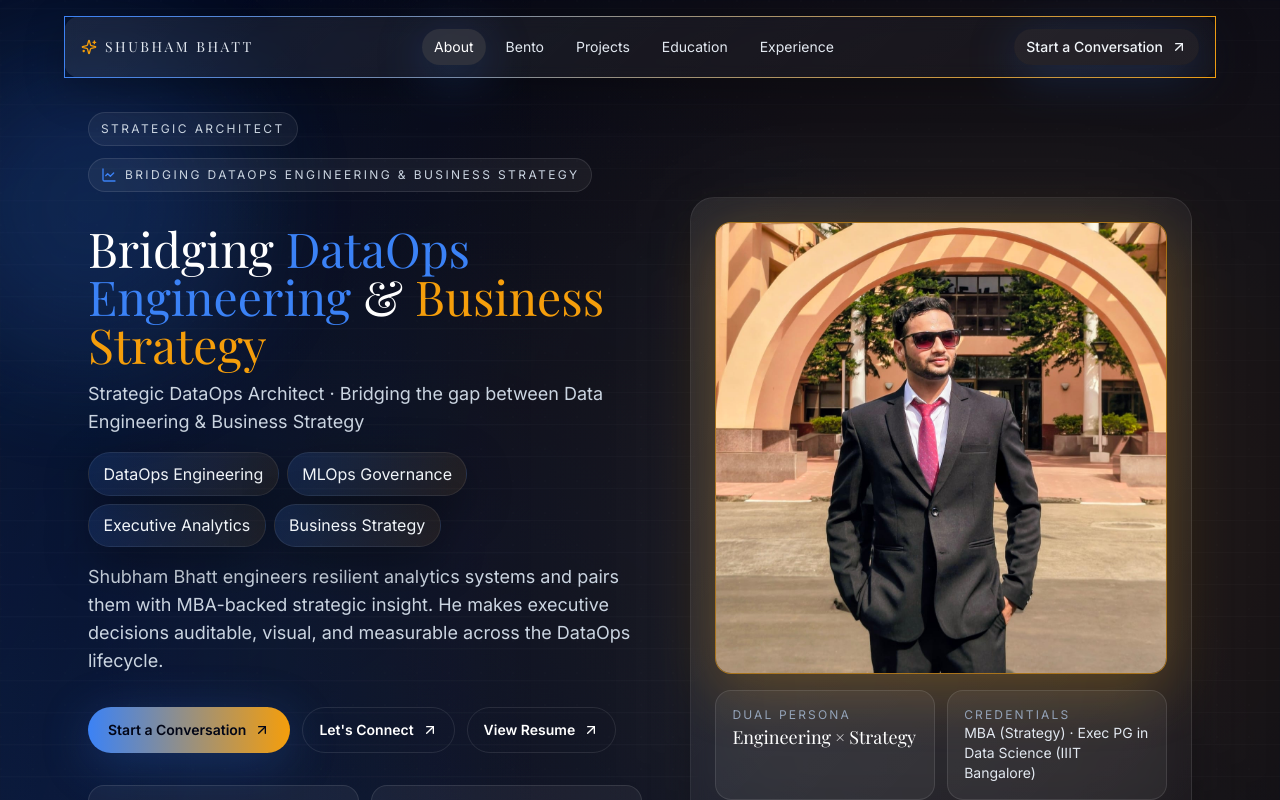
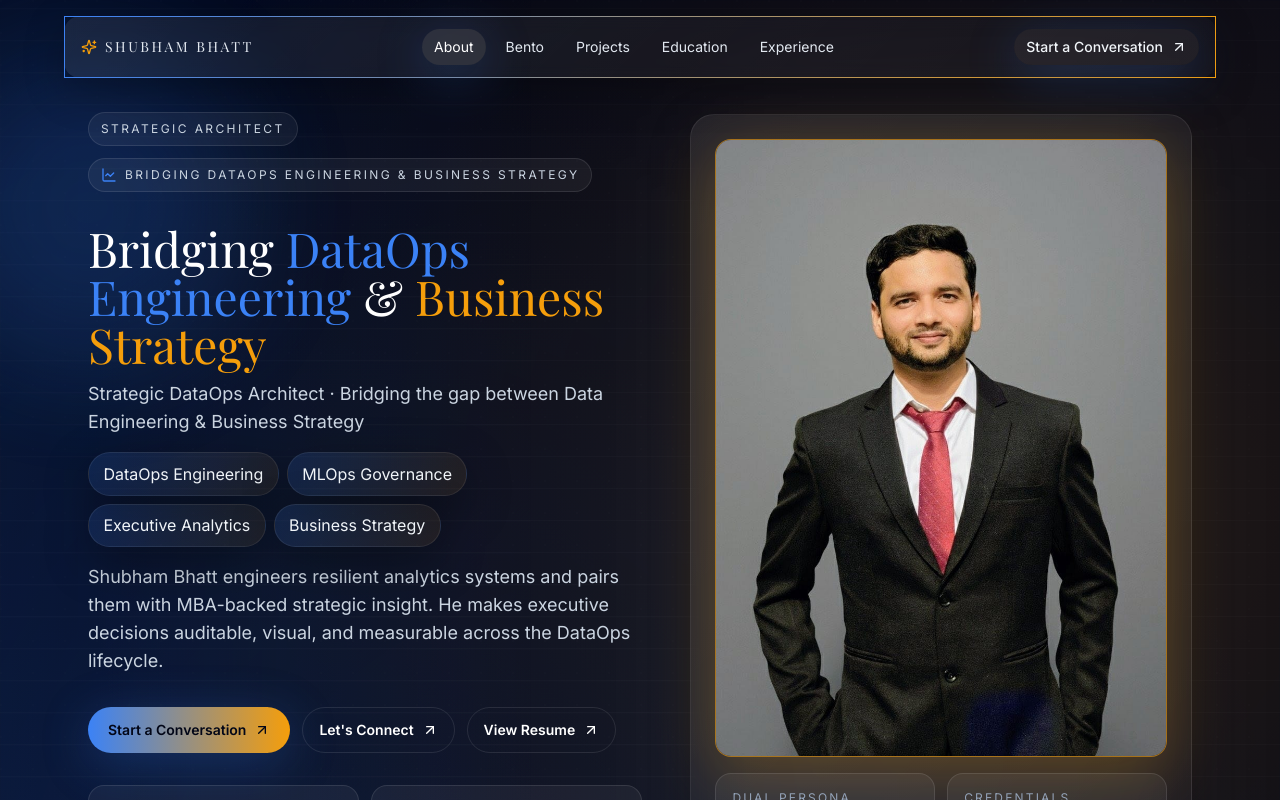
Before and after one commit to bhattshubham06/portfolio, a Next.js app: page / in a window 1280 px wide. Shown: the top 800 px of the page. Built offline with nearby package versions, Linux system fonts and the light colour scheme; a web font is replaced by a local one.

Commit message:
changed hero image source

```diff
--- a/data/portfolio.ts
+++ b/data/portfolio.ts
@@ -85,7 +85,7 @@ export const portfolioData: PortfolioData = {
       "A Data-driven Strategist and MBA candidate specializing in Strategy and Consulting. With 2 years of experience as a DataOps Engineer and an Executive PG in Data Science from IIIT Bangalore, I excel at transforming complex data into high-level business ROI.",
     resumeUrl: "/Shubham_Bhatt_resume.pdf",
     heroImage: {
-      src: "/Shubham_photo_2.jpeg",
+      src: "/shubham-executive.jpeg",
       alt: "Portrait of Shubham Bhatt"
     }
   },
```
